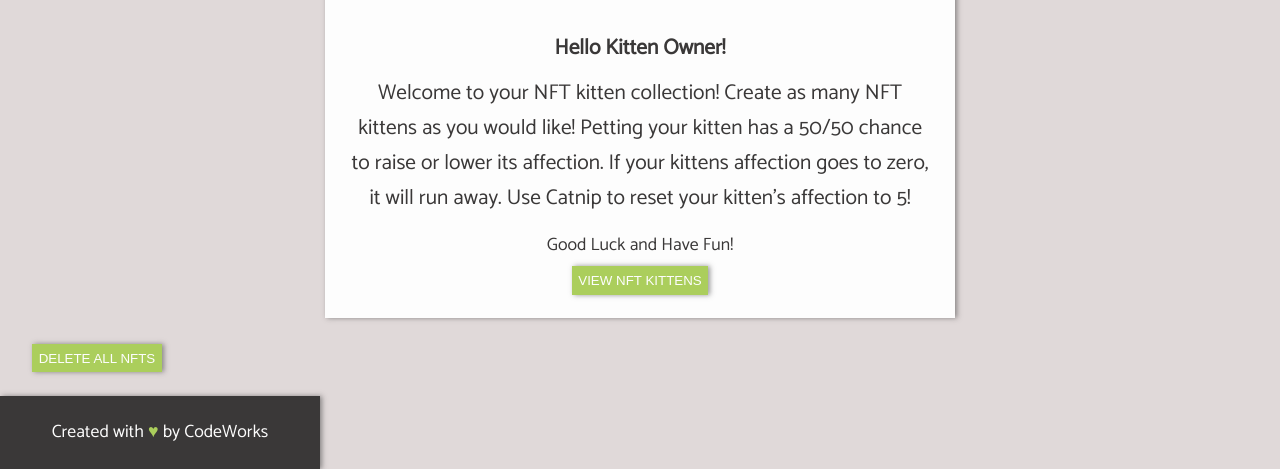
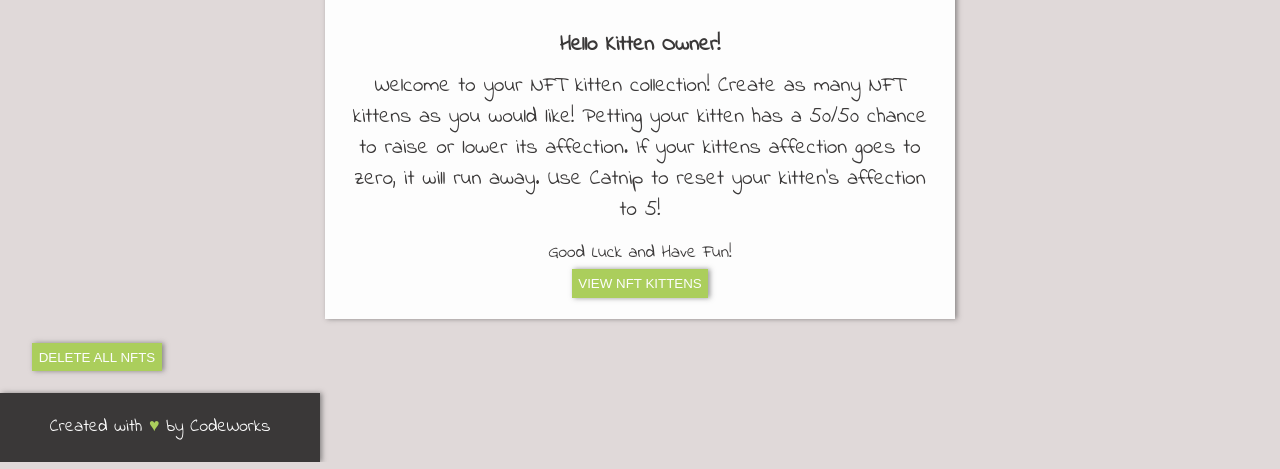
Before and after one commit to CALEBELLIOTT/moodyKittens, a plain HTML site: page index.html in a window 1280 px wide. Shown: the part 354-823 px from the top of the page. Drawn offline with Linux system fonts and the light colour scheme.

Commit message:
added font family

```diff
--- a/index.html
+++ b/index.html
@@ -8,6 +8,9 @@
   <title>Moody Kittens | CodeWorks</title>
   <link rel="shortcut icon" href="moody-logo.png" type="image/x-icon">
   <link href="https://fonts.googleapis.com/css?family=Catamaran&display=swap" rel="stylesheet">
+  <link rel="preconnect" href="https://fonts.googleapis.com">
+  <link rel="preconnect" href="https://fonts.gstatic.com" crossorigin>
+  <link href="https://fonts.googleapis.com/css2?family=Indie+Flower&display=swap" rel="stylesheet">
   <link rel="stylesheet" href="style.css">
 </head>
 
--- a/style.css
+++ b/style.css
@@ -22,7 +22,7 @@ body{
   margin: 0;
   padding: 0;
   height: 100%;
-  font-family: 'Catamaran', sans-serif;
+  font-family: 'Indie Flower', 'Catamaran', sans-serif;
 }
 
 header{
```
